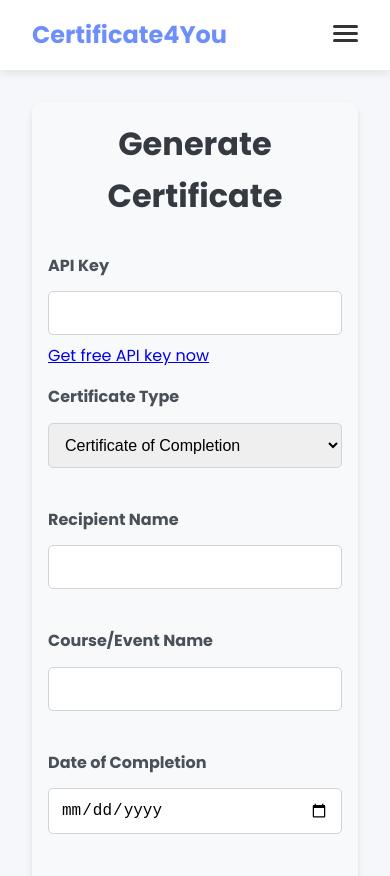
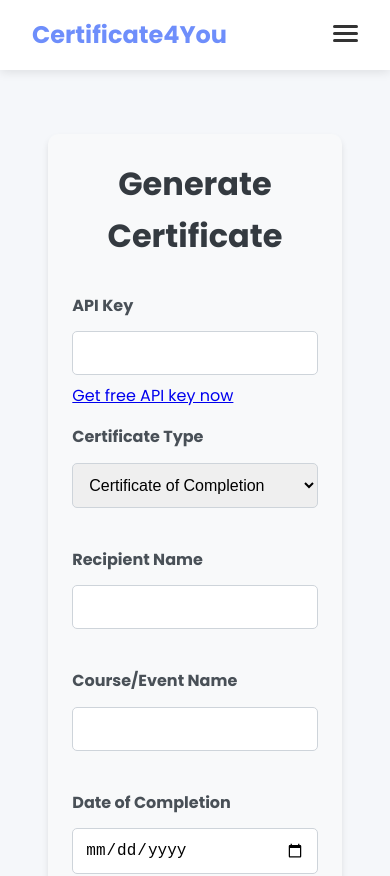
Before and after one commit to nikslogy/certificate4you, a React (Create React App) app: page /#/generate in a window 390 px wide. Shown: the top 876 px of the page. Built offline with nearby package versions, Linux system fonts and the light colour scheme; the HTML template or start-up script is replaced by a standard one.

Commit message:
ui fixes

```diff
--- a/src/App.css
+++ b/src/App.css
@@ -63,14 +63,13 @@ body {
 
 .navbar-menu a {
   text-decoration: none;
-  color: var(--text-color);
   font-weight: 500;
   transition: color 0.3s ease;
 }
 
 .navbar-menu a:hover,
 .navbar-menu a.active {
-  color: var(--primary-color);
+  color: var(--text-color);
 }
 
 .btn {
@@ -103,8 +102,6 @@ body {
 .main-content {
   flex: 1;
   padding: 2rem;
-  max-width: 1200px;
-  margin: 0 auto;
 }
 
 @media (max-width: 768px) {
--- a/src/components/Auth.css
+++ b/src/components/Auth.css
@@ -1,12 +1,15 @@
 @import url('https://fonts.googleapis.com/css2?family=Poppins:wght@300;400;600&display=swap');
 
+
+
 .auth-container {
-  max-width: 400px;
-  margin: 50px auto;
-  padding: 40px;
-  background-color: #ffffff;
-  border-radius: 20px;
-  box-shadow: 0 10px 30px rgba(0, 0, 0, 0.1);
+  max-width: 800px; /* Increase from previous value, e.g., 400px */
+  width: 360px;
+  margin: 2rem auto;
+  padding: 2rem;
+  background-color: var(--white);
+  border-radius: 10px;
+  box-shadow: 0 4px 6px rgba(0, 0, 0, 0.1);
   transition: all 0.3s ease;
 }
 
@@ -155,5 +158,12 @@
 }
 
 .link-button:hover {
-  color: #5a7af0;
+  color: #ffffff;
 }
+
+@media (max-width: 850px) {
+  .auth-container {
+    max-width: 90%;
+    padding: 1.5rem;
+  }
+}
--- a/src/components/CertificateGenerator.css
+++ b/src/components/CertificateGenerator.css
@@ -1,6 +1,7 @@
 .certificate-generator {
-  max-width: 800px;
-  margin: 0 auto;
+  max-width: 800px; /* Increase from 800px */
+  width: 100%;
+  margin: 2rem auto;
   padding: 2rem;
   background-color: #f8f9fa;
   border-radius: 10px;
@@ -130,9 +131,10 @@ button[type="submit"]:hover {
   background-color: #0056b3;
 }
 
-@media (max-width: 768px) {
+@media (max-width: 1050px) {
   .certificate-generator {
-    padding: 1rem;
+    max-width: 90%;
+    padding: 1.5rem;
   }
 
   .signature-canvas {
--- a/src/components/CertificateVerifier.css
+++ b/src/components/CertificateVerifier.css
@@ -1,6 +1,7 @@
 .certificate-verifier {
-  max-width: 600px;
-  margin: 0 auto;
+  max-width: 800px; /* Increase from 600px */
+  width: 100%;
+  margin: 2rem auto;
   padding: 2rem;
   background-color: var(--white);
   border-radius: 10px;
@@ -77,3 +78,10 @@
 .btn-view:hover {
   background-color: var(--secondary-color);
 }
+
+@media (max-width: 850px) {
+  .certificate-verifier {
+    max-width: 90%;
+    padding: 1.5rem;
+  }
+}
```
